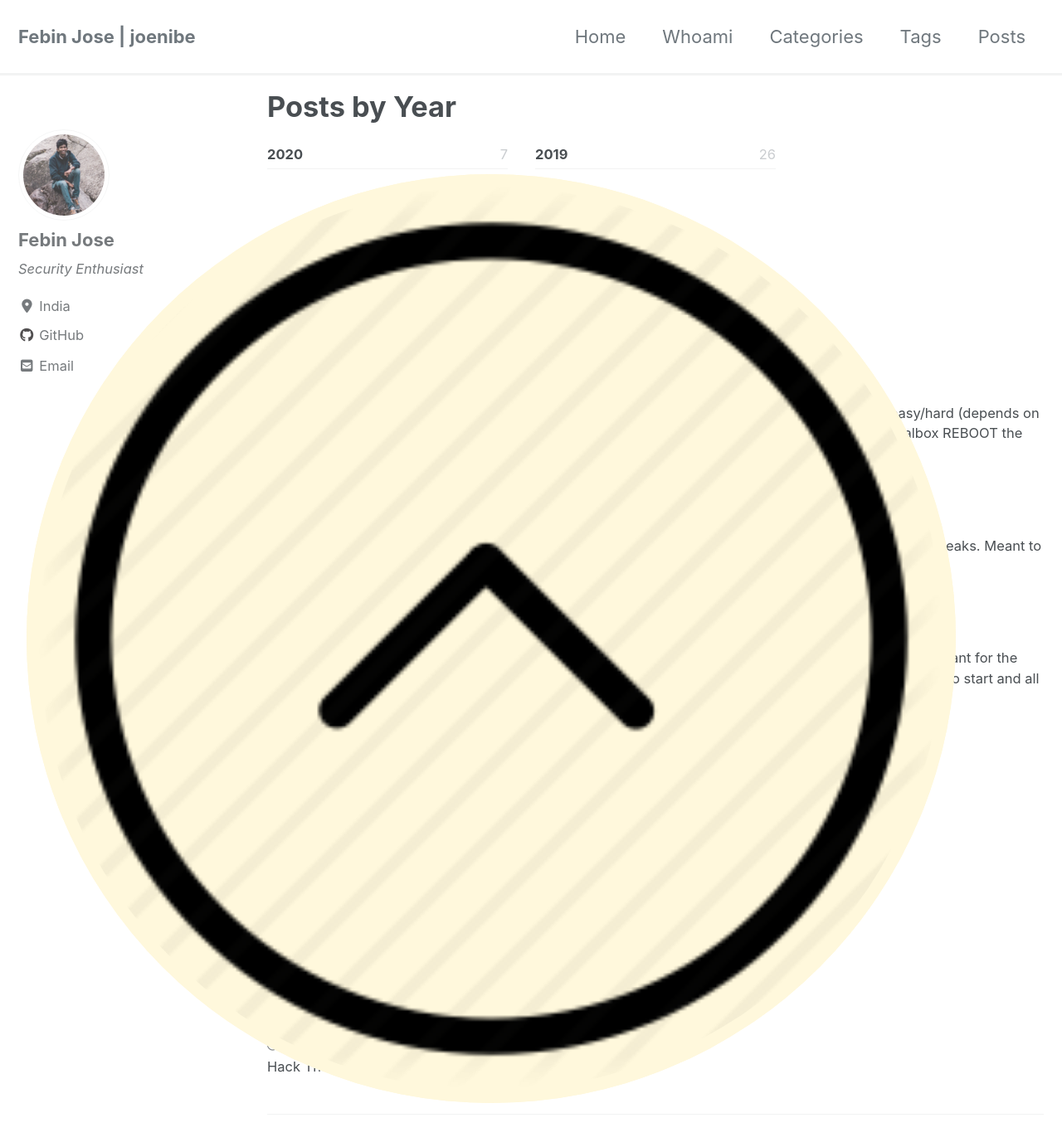
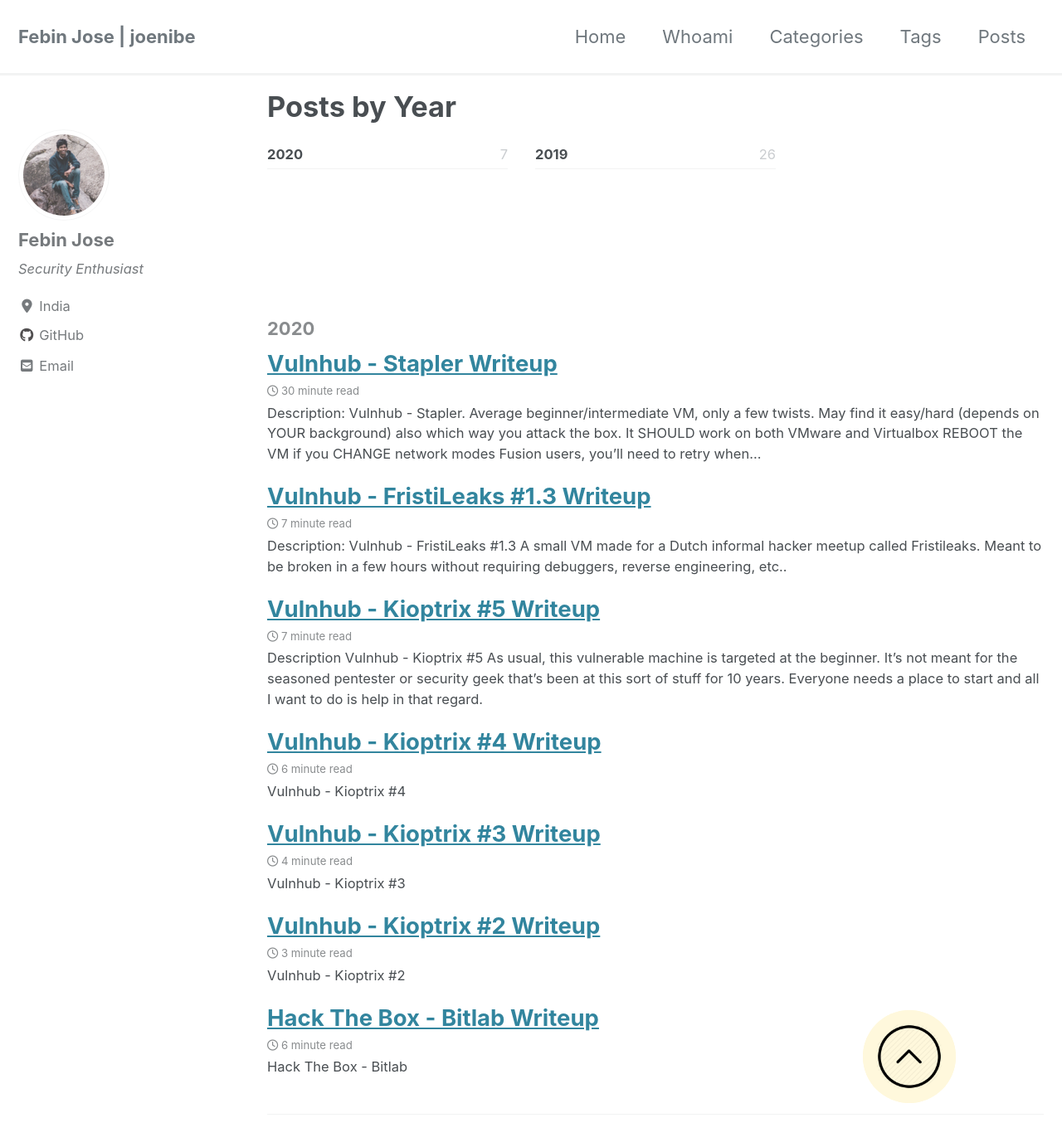
Before and after one commit to JoeNibe/JoeNibe.github.io, a Jekyll site: the page built from _pages/year-archive.md, in a window 1280 px wide and 1400 px high. Shown: the top 1383 px of the window at 83% size. Built offline with Jekyll 4.4.1, drawn with Linux system fonts in a browser that asks for light colours; cached includes are drawn as plain includes; nearby versions of some CDN libraries.

Commit message:
trying to fix top

```diff
--- a/_layouts/posts.html
+++ b/_layouts/posts.html
@@ -25,6 +25,6 @@
       {% endfor %}
     </div>
         <!--<a href="#page-title" class="back-to-top">{{ site.data.ui-text[site.locale].back_to_top | default: 'Back to Top' }} &uarr;</a>-->
-        <a href="#top" ><img class="back-to-top" style="height: 80%" src="{{ site.url }}{{ site.baseurl }}/assets/images/top.png"></a></a>
+        <a href="#top" ><img class="back-to-top" src="{{ site.url }}{{ site.baseurl }}/assets/images/top.png"></a></a>
   </section>
 {% endfor %}
--- a/_layouts/single_c.html
+++ b/_layouts/single_c.html
@@ -45,7 +45,7 @@
         {{ content }}
         {% if page.link %}<div><a href="{{ page.link }}" class="btn btn--primary">{{ site.data.ui-text[site.locale].ext_link_label | default: "Direct Link" }}</a></div>{% endif %}
           <!--<h2><a href="#top" class="back-to-top">{{ site.data.ui-text[site.locale].back_to_top | default: 'Top' }} &uarr;</a></h2> -->
-          <h2><a href="#top" ><img class="back-to-top" style="height: 8%" src="{{ site.url }}{{ site.baseurl }}/assets/images/top.png"></a></a></h2>
+          <h2><a href="#top" ><img class="back-to-top" src="{{ site.url }}{{ site.baseurl }}/assets/images/top.png"></a></a></h2>
       </section>
 
       <footer class="page__meta">
--- a/_layouts/tags.html
+++ b/_layouts/tags.html
@@ -36,7 +36,7 @@
           {% endfor %}
         </div>
         <!--<a href="#page-title" class="back-to-top">{{ site.data.ui-text[site.locale].back_to_top | default: 'Back to Top' }} &uarr;</a>-->
-        <a href="#top" ><img class="back-to-top" style="height: 80%" src="{{ site.url }}{{ site.baseurl }}/assets/images/top.png"></a></a>
+        <a href="#top" ><img class="back-to-top" src="{{ site.url }}{{ site.baseurl }}/assets/images/top.png"></a></a>
       </section>
     {% endif %}
   {% endfor %}
--- a/_sass/minimal-mistakes/_page.scss
+++ b/_sass/minimal-mistakes/_page.scss
@@ -354,6 +354,7 @@
 }
 
 .back-to-top {
+  height: 8%;
   display: block;
   clear: both;
   color: lighten($text-color, 50%);
```
